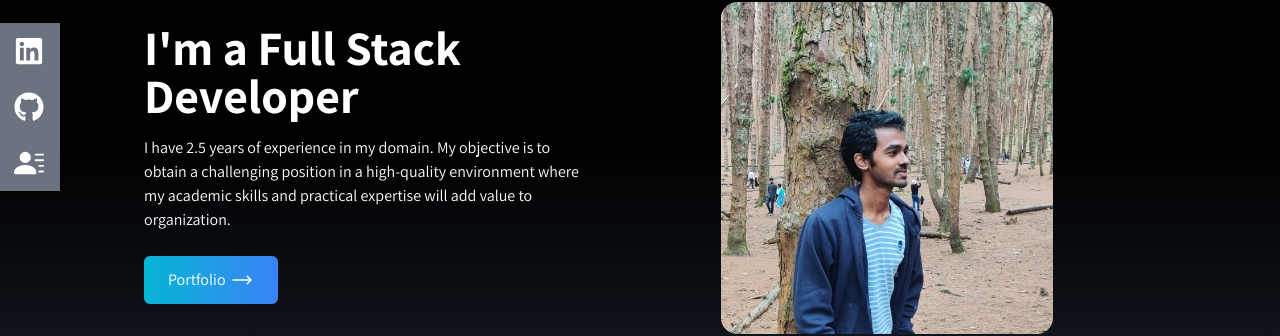
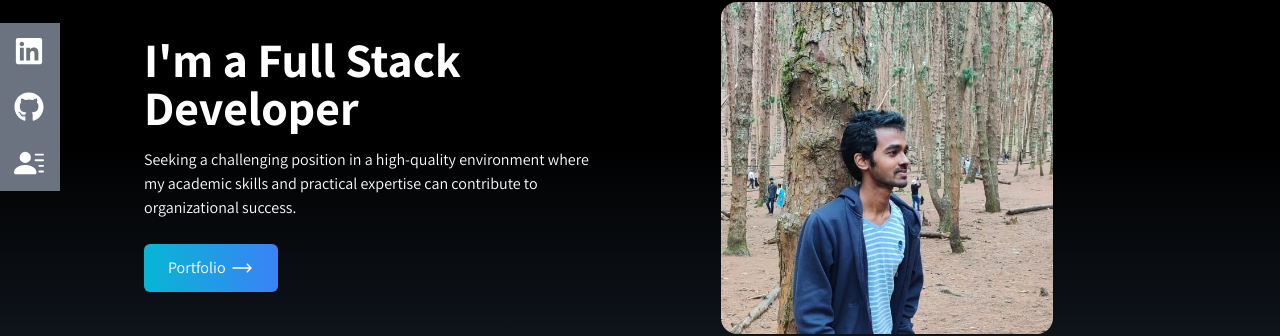
Before and after one commit to mohan-cyber/website-portfolio, a React (Create React App) app: page / in a window 1280 px wide. Shown: the part 257-593 px from the top of the page. Built offline with nearby package versions, Linux system fonts and the light colour scheme; no server answers.

Commit message:
made changes to home

```diff
--- a/src/components/Home.jsx
+++ b/src/components/Home.jsx
@@ -16,10 +16,7 @@ const Home = () => {
               I'm a Full Stack Developer
             </h2>
             <p className=" text-white py-4 max-w-md ">
-              I have 2.5 years of experience in my domain. My objective is to
-              obtain a challenging position in a high-quality environment where
-              my academic skills and practical expertise will add value to
-              organization.
+            Seeking a challenging position in a high-quality environment where my academic skills and practical expertise can contribute to organizational success.
             </p>
           </FadeInAnimation>
           <div>
```
